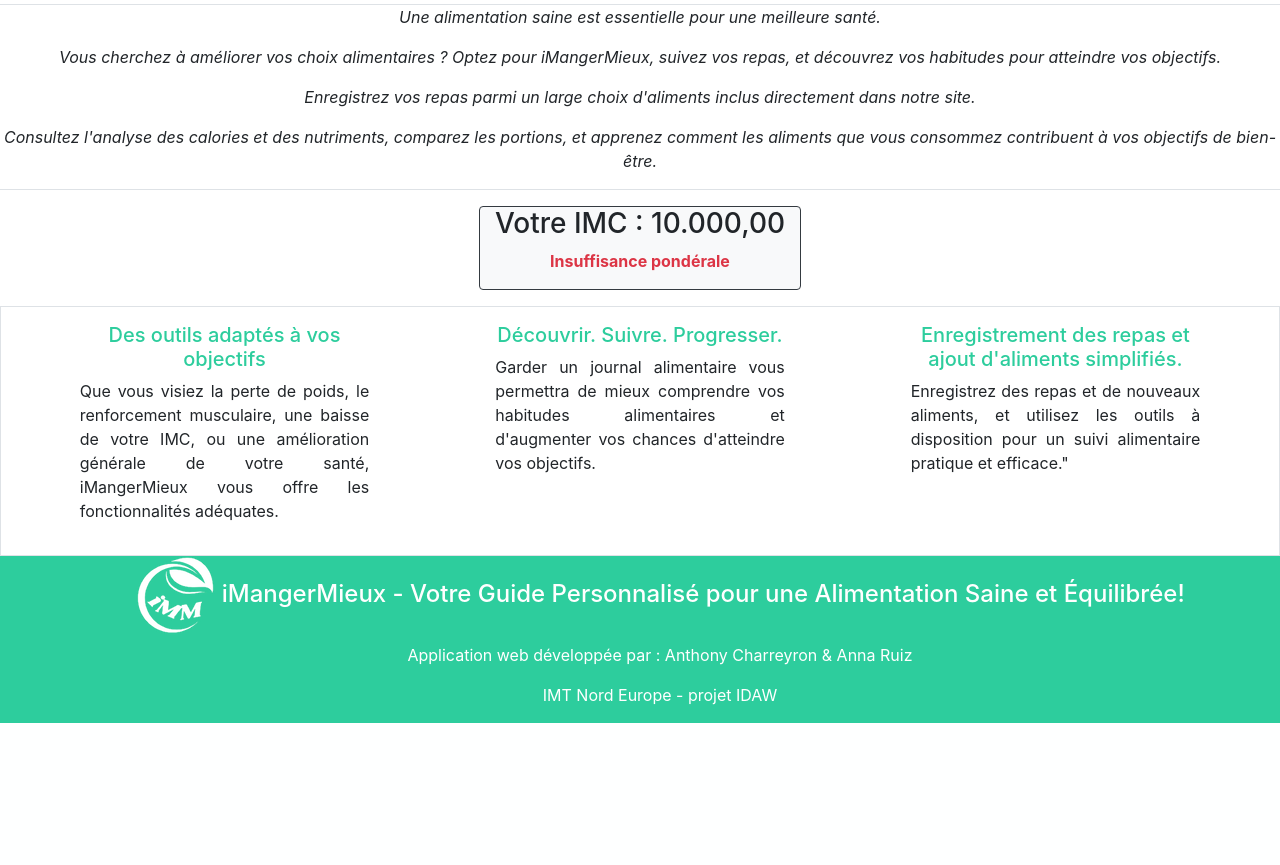
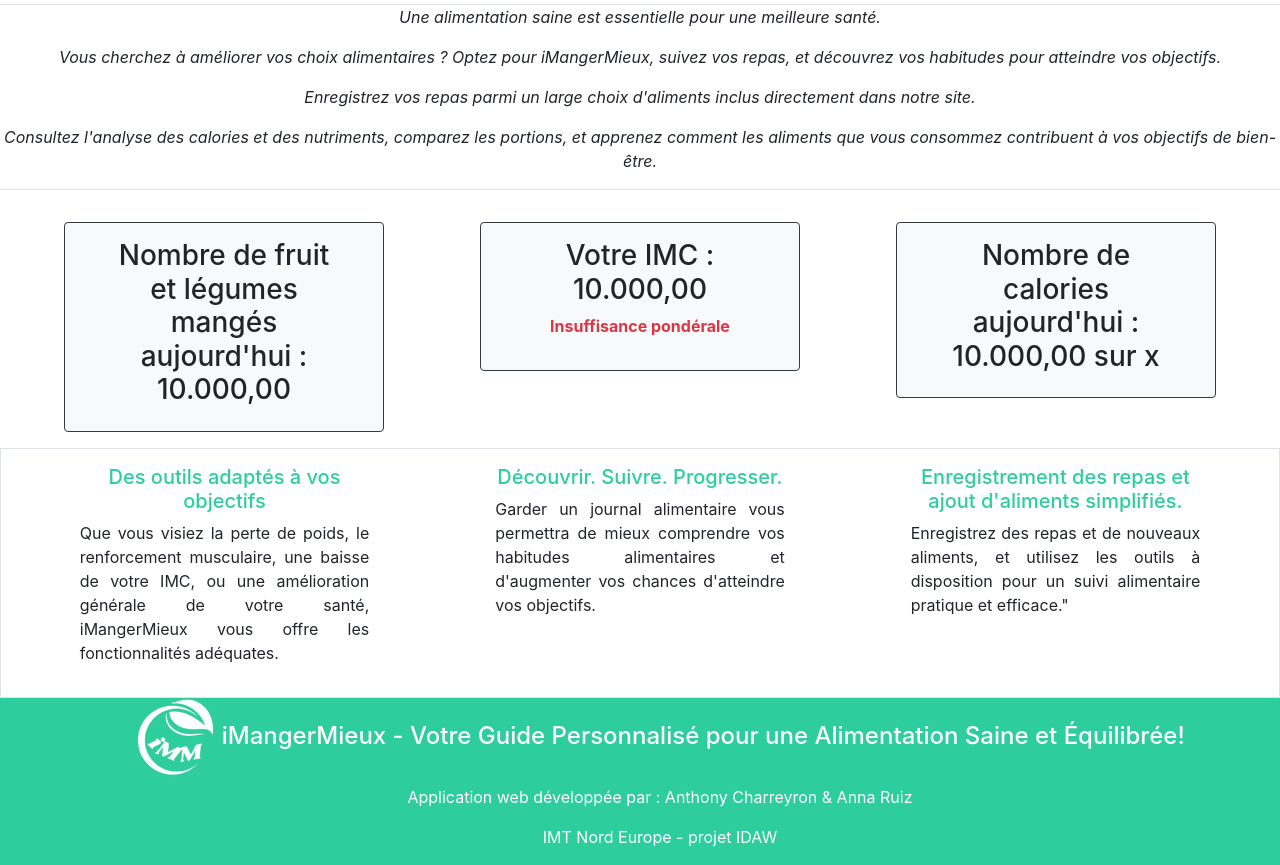
Before and after one commit to AnnnaRuiz/iMangerMieux, a PHP site: page / in a window 1280 px wide. Shown: the part 158-1023 px from the top of the page. Before the commit the page ends 881 px from the top, so only its background shows below. Run offline with PHP 8.4, Linux system fonts and the light colour scheme; the visitor is signed in with stand-in values (Sample User, id 1); some libraries are stand-ins or nearby versions.

Commit message:
Frontend accueil partie fruitlegs et calories

```diff
--- a/frontend/accueil.php
+++ b/frontend/accueil.php
@@ -35,11 +35,27 @@
     </div>
 </div>
 
-<div class="container d-flex justify-content-center my-3">
-    <div class="row border border-dark rounded bg-light ">
-        <div class="col-12 text-center">
-                <h3> Votre IMC : <?php echo $IMC?></h3>
-                <p class="<?php echo $danger?>"><?php echo $trancheIMC?></p>
+<div class="row m-auto justify-content-center">
+    <div class="col-3 mx-5 my-3">
+        <div class="row border border-dark rounded bg-light ">
+            <div class="mx-5 my-3 text-center">
+                    <h3> Nombre de fruit et légumes mangés aujourd'hui : <?php echo $IMC?></h3>
+            </div>
+        </div>
+    </div>
+    <div class="col-3 mx-5 my-3">
+        <div class="row border border-dark rounded bg-light text-center">
+            <div class="mx-5 my-3">
+                    <h3> Votre IMC : <?php echo $IMC?></h3>
+                    <p class="<?php echo $danger?>"><?php echo $trancheIMC?></p>
+            </div>
+        </div>
+    </div>
+    <div class="col-3 mx-5 my-3">
+        <div class="row border border-dark rounded bg-light ">
+            <div class="mx-5 my-3 text-center">
+                    <h3> Nombre de calories aujourd'hui : <?php echo $IMC?> sur <?php echo 'x'?></h3>
+            </div>
         </div>
     </div>
 </div>
```
